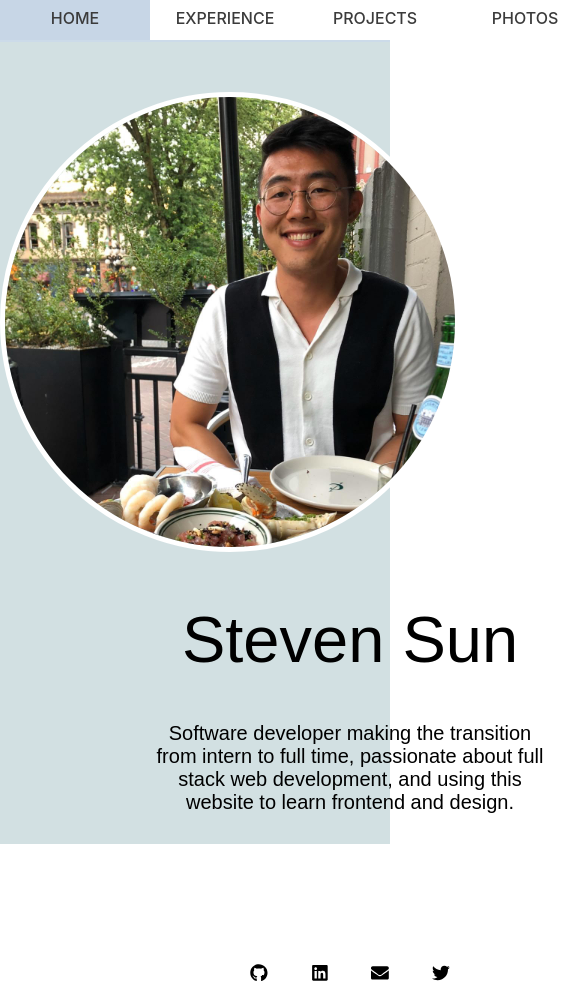
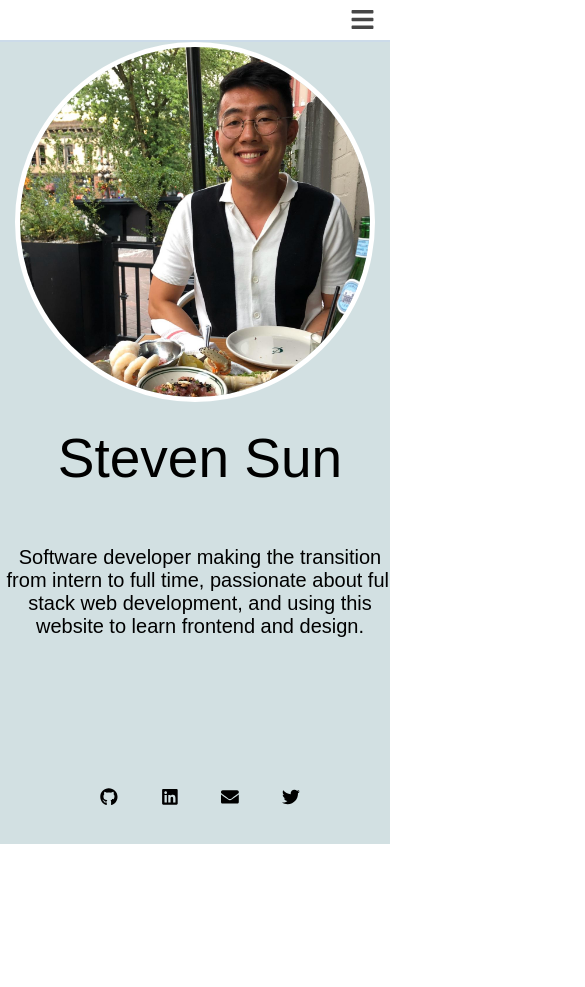
Before and after one commit to stsun1026/stsun1026.github.io, a React (Create React App) app: page / in a window 390 px wide. Shown: the whole page, 585 px wide, since content can reach past the window. After the commit the page ends 844 px from the top, so only its background shows below. Built offline with nearby package versions, Linux system fonts and the light colour scheme.

Commit message:
Created responsive mobile view for home page

```diff
--- a/src/pages/HomePage/HomePage.js
+++ b/src/pages/HomePage/HomePage.js
@@ -1,22 +1,47 @@
 import React, { useState, useEffect } from 'react';
 import Topbar from "../../components/Topbar/Topbar";
+import TopbarDropdown from "../../components/TopbarDropdown/TopbarDropdown";
 import MediaBar from "../../components/MediaBar/MediaBar";
 import useWindowDimensions from "../../services/WindowDimensions";
 import headshot from "../../assets/photo-steven-sun.jfif";
 import styles from "./HomePage.module.css";
 
-const MAX_SIZE = 680;
+const SHRINK_PICTURE_WIDTH = 1050;
+const MOBILE_VIEW_MAX_WIDTH = 810;
 const HomePage = () => {
   const { height, width } = useWindowDimensions();
-  const isShrunk = width < MAX_SIZE;
+  const isMobileView = width < MOBILE_VIEW_MAX_WIDTH;
+  const getPicWidth = () => {
+    if(isMobileView) {
+      return 350;
+    } else if(width < SHRINK_PICTURE_WIDTH) {
+      return 450 - SHRINK_PICTURE_WIDTH + width
+    } else {
+      return 450;
+    }
+  }
+
   return(
-    <div style={{ width: width, height: height}}>
-      <Topbar/>
-      <div className={ styles.contentContainer } style={{ height: Math.max(height - 42,   510)}}>
-        <div style={{ paddingTop: 50 }}>
-          <img src={ headshot } className={ styles.photo }></img>
-          <div className={ styles.content }>
-            <div className={ styles.nameText }>Steven Sun</div>
+    <div className={ styles.container } style={{ height: height, overflowY: isMobileView ? "scroll" : "hidden" }}>
+      { isMobileView ? <TopbarDropdown/> : <Topbar/> }
+      <div
+        className={ styles.contentContainer }
+        style={{
+          height: Math.max(height - 42, 510),
+          paddingTop: isMobileView ? 0 : 50
+        }}
+      >
+        <div style={{ display: isMobileView ? "block" : "inline" }}>
+        <img src={ headshot }
+          className={ styles.photo }
+          style={{ width: getPicWidth(), marginTop: (450 - getPicWidth) / 4 }}
+        />
+        </div>
+        <div
+          className={ styles.content }
+          style={{ paddingLeft: isMobileView ? 0 : 150, paddingTop: isMobileView ? 20 : 50 }}
+        >
+          <div className={ styles.nameText } style={{ fontSize: isMobileView ? 55 : 65 }}>Steven Sun</div>
           <p style={{ fontSize: 20 }}>
             Software developer making the transition from intern to full time,
             passionate about full stack web development, and using this website
@@ -28,7 +53,6 @@ const HomePage = () => {
         </div>
       </div>
     </div>
-    </div>
   )
 }
 
--- a/src/pages/HomePage/HomePage.module.css
+++ b/src/pages/HomePage/HomePage.module.css
@@ -12,12 +12,18 @@ Potential fonts (WIP)
   DM Mono
 */
 
-.contentContainer {
-  color: black;
+.container {
   background-color: #d2e0e2;
-  border-top: 2px solid #ccdbe9
+  width: 100%;
+  overflow-x: hidden;
 }
 
+.contentContainer {
+  /* background-color: #d2e0e2;   */
+  color: black;
+  border-top: 2px solid #ccdbe9;
+
+}
 
 .content {
   display: inline-block;
@@ -31,10 +37,8 @@ Potential fonts (WIP)
 .photo {
   display: inline-block;
   border-radius: 50%;
-  width: 450px;
-  height: 450px;
-  vertical-align: top;
   border: 5px solid white;
+  user-select: none;
 }
 
 .nameText {
```
Lines whose indentation alone changed are shown as unchanged.
